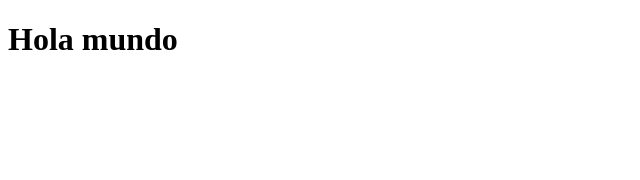
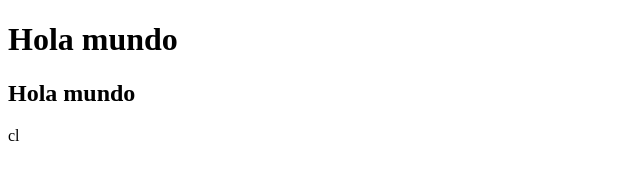
Before and after one commit to ZoiloMendoza/practica1, a plain HTML site: page index.html in a window 1280 px wide. Shown: the whole page, without its empty margins (0-640 px from the left). Drawn offline with Linux system fonts and the light colour scheme.

Commit message:
agregando h2

```diff
--- a/index.html
+++ b/index.html
@@ -8,5 +8,6 @@
 </head>
 <body>
     <h1>Hola mundo</h1>
+    <h2>Hola mundo</h2>
 </body>
-</html>
+</html>cl
```
